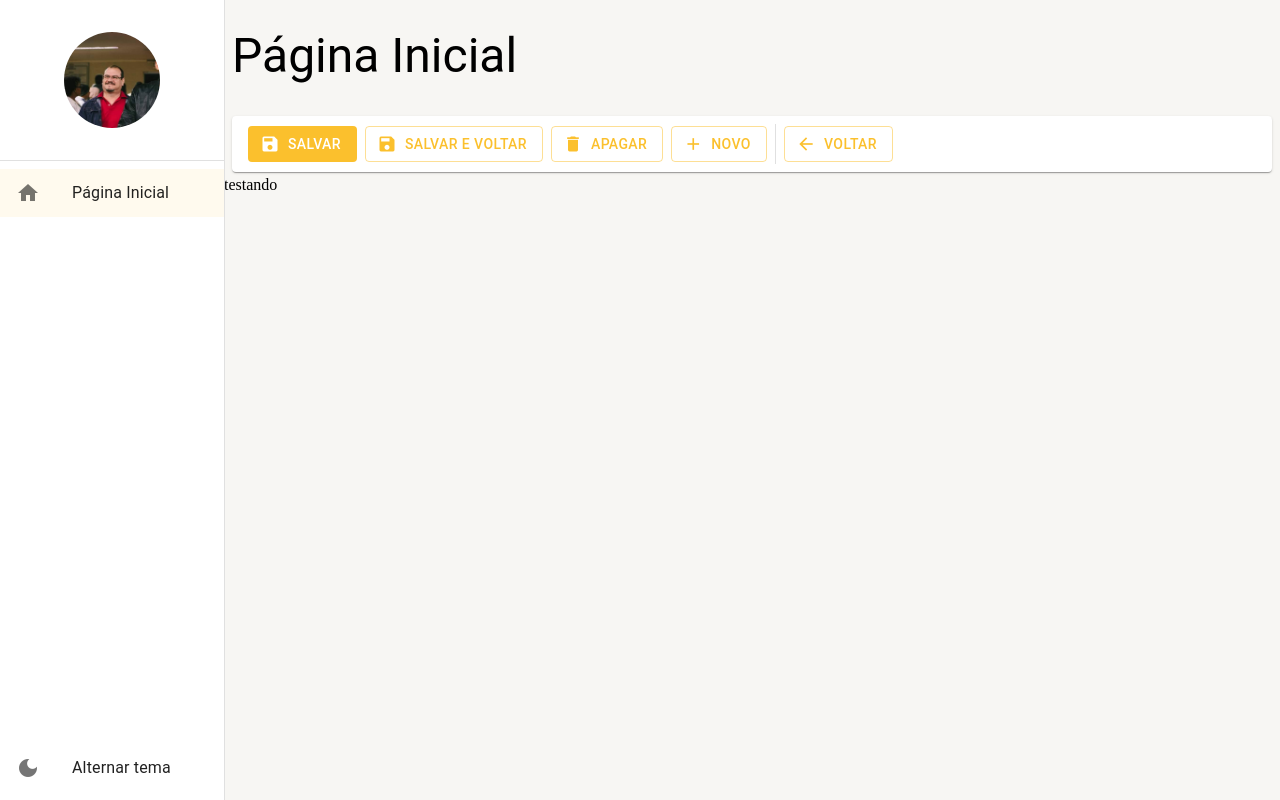
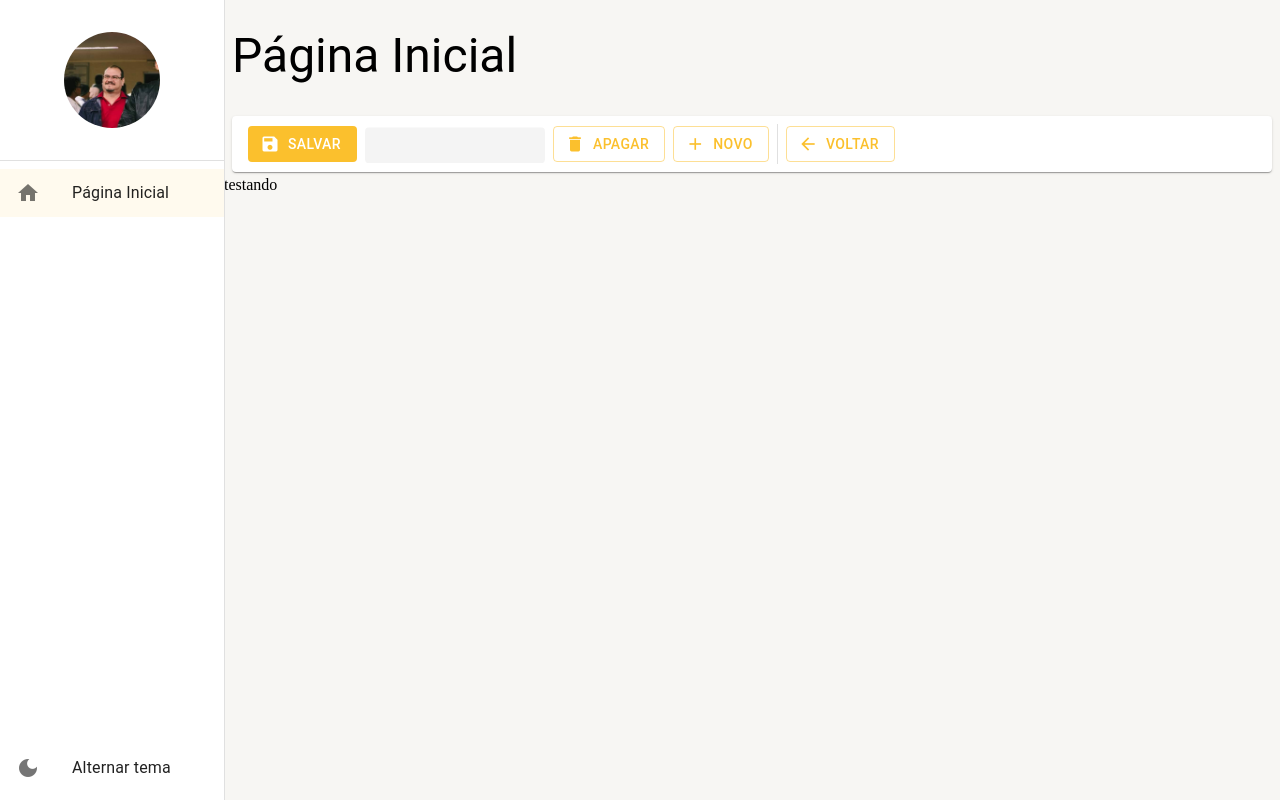
Before and after one commit to AlexandreAx4b/expensesf, a React (Create React App) app: page /initial in a window 1280 px wide. Built offline with nearby package versions, Linux system fonts and the light colour scheme.

Commit message:
Adicionando o skeleton

```diff
--- a/src/pages/dashboard/Dashboard.tsx
+++ b/src/pages/dashboard/Dashboard.tsx
@@ -7,7 +7,7 @@ export const Dashboard = () => {
     <BaseLayout
       titulo="Página Inicial"
       barraFerramentas={(
-        <DetailsTools showSaveBackButton />
+        <DetailsTools showSaveBackButton showSaveBackButtonLoading />
       )}>
       testando
     </BaseLayout>
--- a/src/shared/components/detailsTools/DetailsTools.tsx
+++ b/src/shared/components/detailsTools/DetailsTools.tsx
@@ -1,4 +1,4 @@
-import { Box, Button, Divider, Icon, Paper, useTheme } from "@mui/material"
+import { Box, Button, Divider, Icon, Paper, Skeleton, useTheme } from "@mui/material"
 
 interface IDetailsToolsProps {
   textNewButton?: string
@@ -8,6 +8,12 @@ interface IDetailsToolsProps {
   showDeleteButton?: boolean
   showNewButton?: boolean
   showBackButton?: boolean
+
+  showSaveButtonLoading?: boolean
+  showSaveBackButtonLoading?: boolean
+  showDeleteButtonLoading?: boolean
+  showNewButtonLoading?: boolean
+  showBackButtonLoading?: boolean
 
   clickSaveButton?: () => void
   clickSaveBackButton?: () => void
@@ -24,6 +30,12 @@ export const DetailsTools: React.FC<IDetailsToolsProps> = ({
   showDeleteButton = true,
   showNewButton = true,
   showBackButton = true,
+
+  showSaveButtonLoading = false,
+  showSaveBackButtonLoading = false,
+  showDeleteButtonLoading = false,
+  showNewButtonLoading = false,
+  showBackButtonLoading = false,
 
   clickSaveButton,
   clickSaveBackButton,
@@ -45,7 +57,7 @@ export const DetailsTools: React.FC<IDetailsToolsProps> = ({
       height={theme.spacing(5)}
       component={Paper}>
 
-      {showSaveButton && (
+      {(showSaveButton && !showSaveButtonLoading) && (
         <Button
           color='primary'
           disableElevation
@@ -57,7 +69,11 @@ export const DetailsTools: React.FC<IDetailsToolsProps> = ({
         </Button>
       )}
 
-      {showSaveBackButton && (
+      {showSaveButtonLoading && (
+        <Skeleton width={110} height={60} />
+      )}
+
+      {(showSaveBackButton && !showSaveBackButtonLoading) && (
         <Button
           color='primary'
           disableElevation
@@ -68,8 +84,11 @@ export const DetailsTools: React.FC<IDetailsToolsProps> = ({
           Salvar e Voltar
         </Button>
       )}
+      {showSaveBackButtonLoading && (
+        <Skeleton width={180} height={60} />
+      )}
 
-      {showDeleteButton && (
+      {(showDeleteButton && !showDeleteButtonLoading) && (
         <Button
           color='primary'
           disableElevation
@@ -80,8 +99,11 @@ export const DetailsTools: React.FC<IDetailsToolsProps> = ({
           Apagar
         </Button>
       )}
+      {showDeleteButtonLoading && (
+        <Skeleton width={110} height={60} />
+      )}
 
-      {showNewButton && (
+      {(showNewButton && !showNewButtonLoading) && (
         <Button
           color='primary'
           disableElevation
@@ -92,10 +114,13 @@ export const DetailsTools: React.FC<IDetailsToolsProps> = ({
           {textNewButton}
         </Button>
       )}
+      {showNewButtonLoading && (
+        <Skeleton width={110} height={60} />
+      )}
 
       <Divider variant="middle" orientation="vertical" />
 
-      {showBackButton && (
+      {(showBackButton && !showBackButtonLoading) && (
         <Button
           color='primary'
           disableElevation
@@ -106,6 +131,11 @@ export const DetailsTools: React.FC<IDetailsToolsProps> = ({
           Voltar
         </Button>
       )}
+
+      {showBackButtonLoading && (
+        <Skeleton width={110} height={60} />
+      )}
+
     </Box>
   )
 }
```
